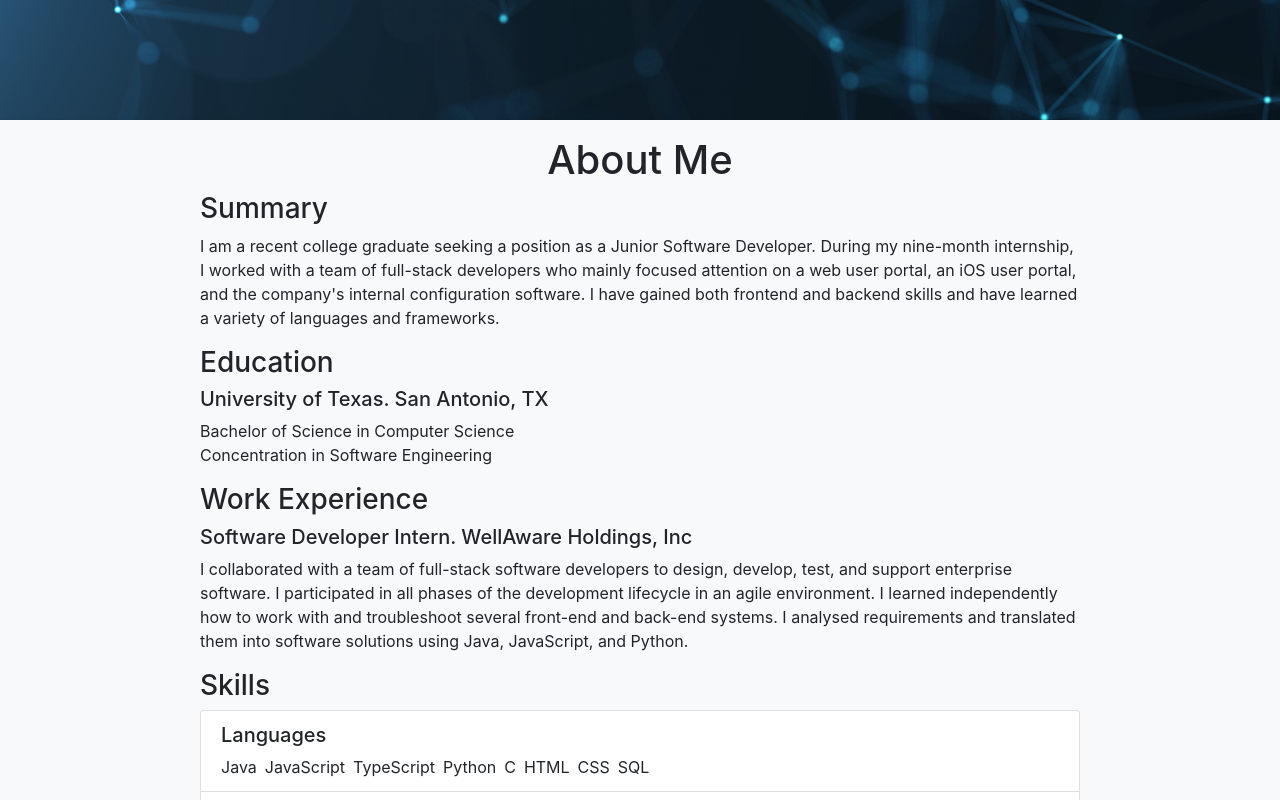
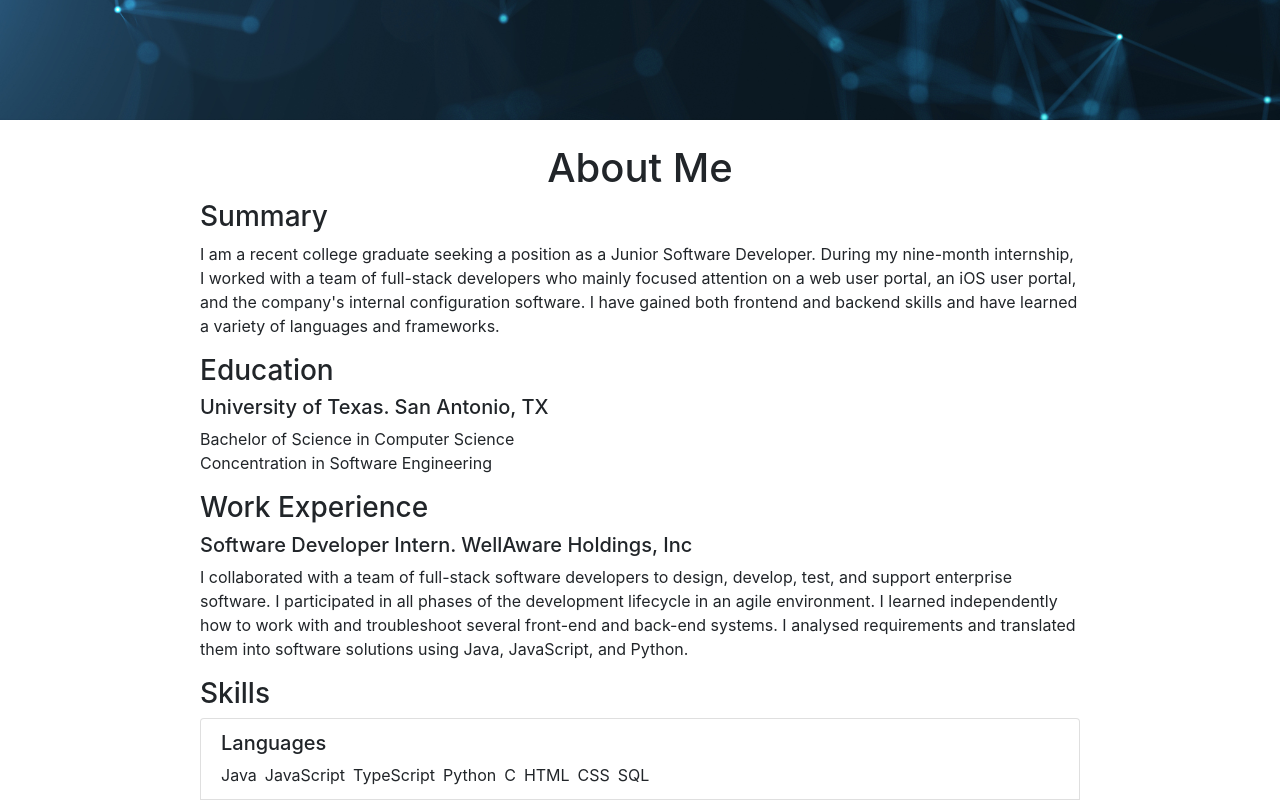
Before and after one commit to mpohler1/my-portfolio, a React (Create React App) app: page / in a window 1280 px wide. Shown: the part 680-1480 px from the top of the page. Built offline with nearby package versions, Linux system fonts and the light colour scheme.

Commit message:
changed light to white

```diff
--- a/src/components/AboutMe.jsx
+++ b/src/components/AboutMe.jsx
@@ -5,12 +5,9 @@ class AboutMe extends Component {
 
     render() {
         return (
-            <div className="container-fluid page bg-light center">
-                <div className="container">
-                    <div className="row center pt-3">
+            <div className="container-fluid page bg-white center p-0 m-0">
+                <div className="container py-4 m-0">
                     <h1 className="h1 text-center">{aboutMeTitle}</h1>
-                    </div>
-                    <div className="row pb-3">
                     <div className="container center">
                         <div className="row">
                             <div className="col">
@@ -46,7 +43,6 @@ class AboutMe extends Component {
                     </div>
                 </div>
             </div>
-            </div>
         )
     }
 }
--- a/src/components/Headline.jsx
+++ b/src/components/Headline.jsx
@@ -8,7 +8,7 @@ class Headline extends Component {
             <div className="container-fluid page center">
                 <div className="row">
                     <div className="col-12">
-                        <h1 className="display-1 text-light text-center">{headline}</h1>
+                        <h1 className="display-1 text-white text-center">{headline}</h1>
                     </div>
                 </div>
             </div>
```
Lines whose indentation alone changed are shown as unchanged.
